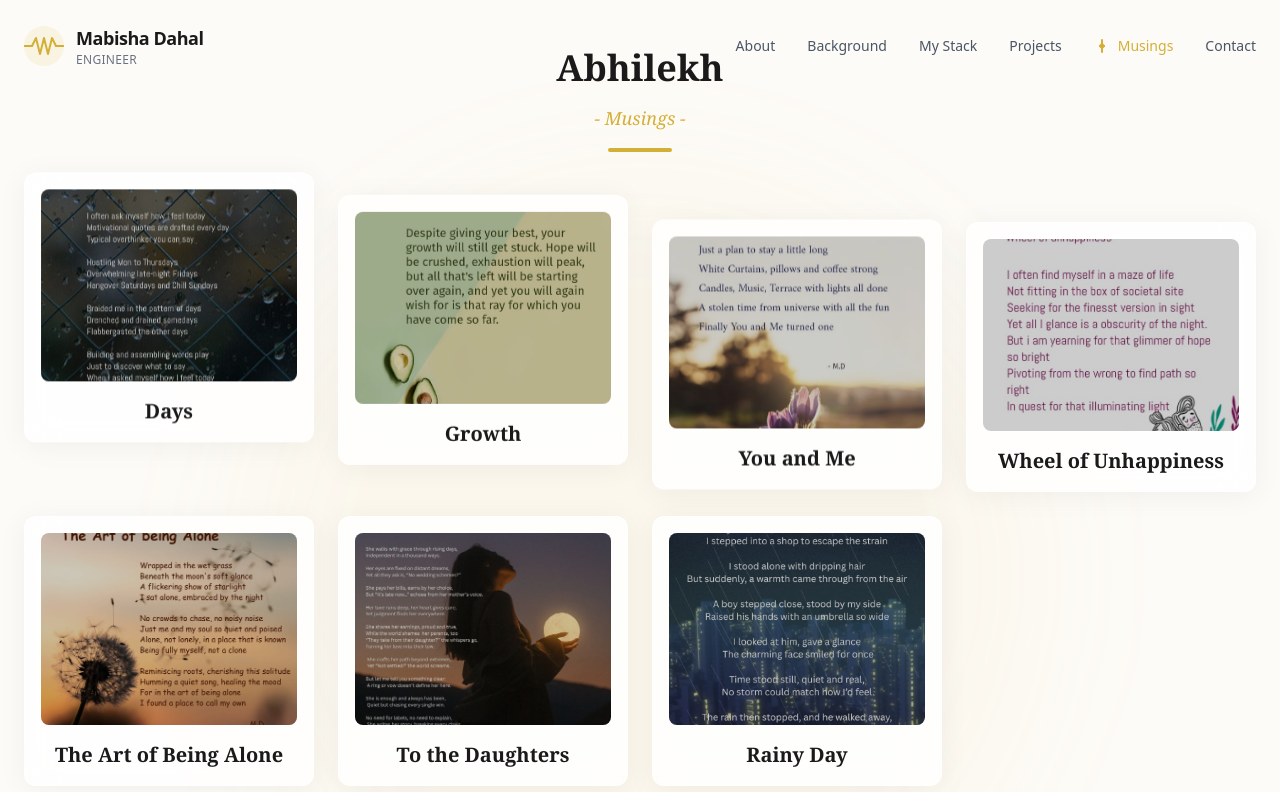
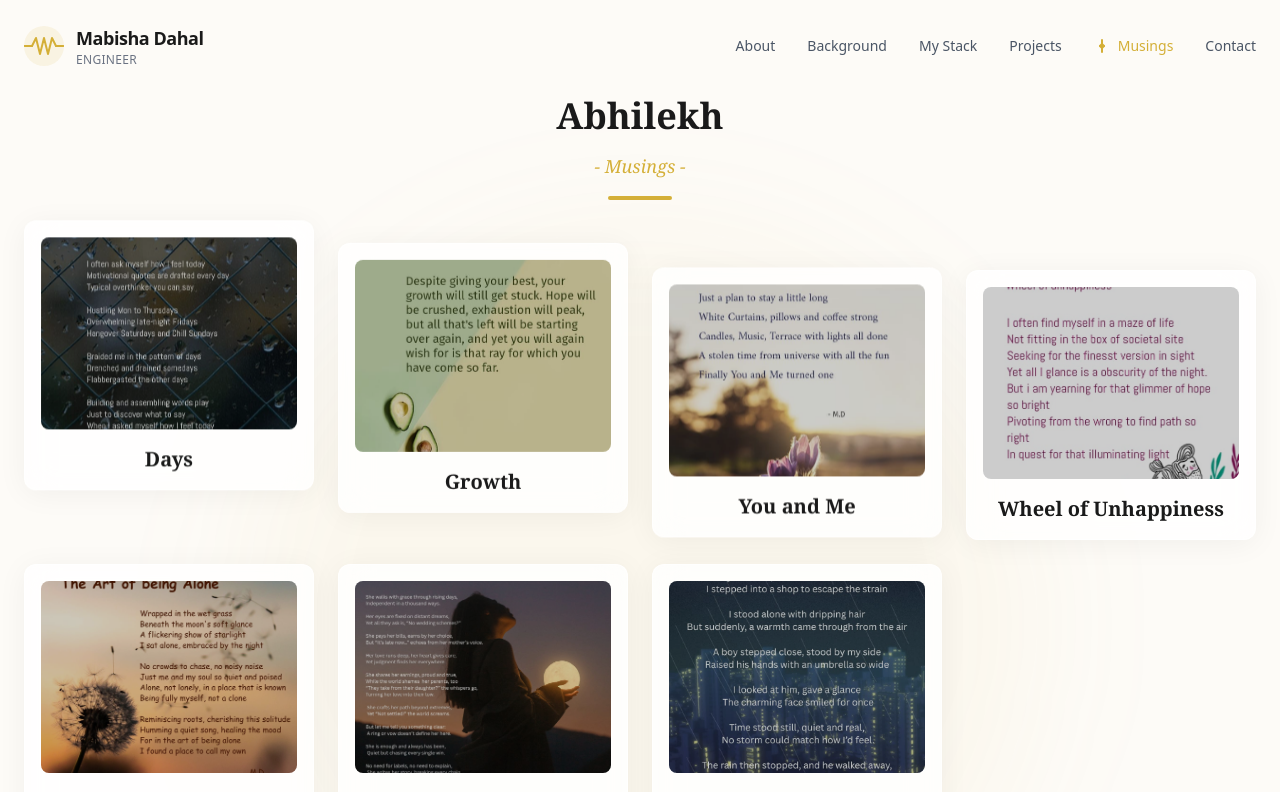
Before and after one commit to mabisha/portfolio, a Next.js app: page /abhilekh in a window 1280 px wide. Shown: the top 792 px of the page. Built offline with nearby package versions, Linux system fonts and the light colour scheme.

Commit message:
padding  added

```diff
--- a/src/app/abhilekh/page.jsx
+++ b/src/app/abhilekh/page.jsx
@@ -74,7 +74,7 @@ export default function Abhilekh() {
     }, []);
 
     return (
-        <section ref={sectionRef} id="abhilekh" className="py-12 px-6 relative min-h-screen" >
+        <section ref={sectionRef} id="abhilekh" className="py-24 px-6 relative min-h-screen" >
             {/* Background Decoration */}
             <div className="absolute top-1/2 left-1/2 -translate-x-1/2 -translate-y-1/2 w-[800px] h-[800px] bg-primary/5 rounded-full blur-3xl -z-10"></div>
 
--- a/src/app/stack/page.jsx
+++ b/src/app/stack/page.jsx
@@ -40,7 +40,7 @@ export default function Stack() {
 
     return (
         <>
-            <section ref={sectionRef} id="stack" className="relative min-h-screen py-12 px-6 overflow-hidden">
+            <section ref={sectionRef} id="stack" className="relative min-h-screen py-24 px-6 overflow-hidden">
                 {/* Background Decoration */}
                 <div className="absolute top-0 right-0 w-[600px] h-[600px] bg-secondary/20 rounded-full blur-3xl -z-10 translate-x-1/3 -translate-y-1/4"></div>
 
```
